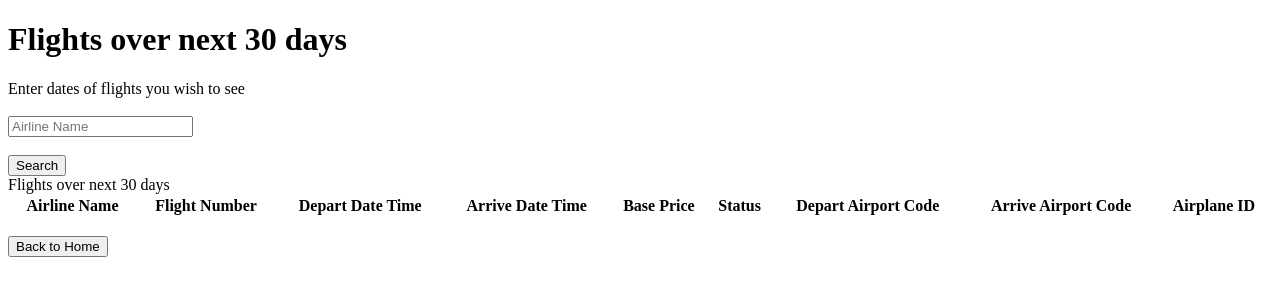
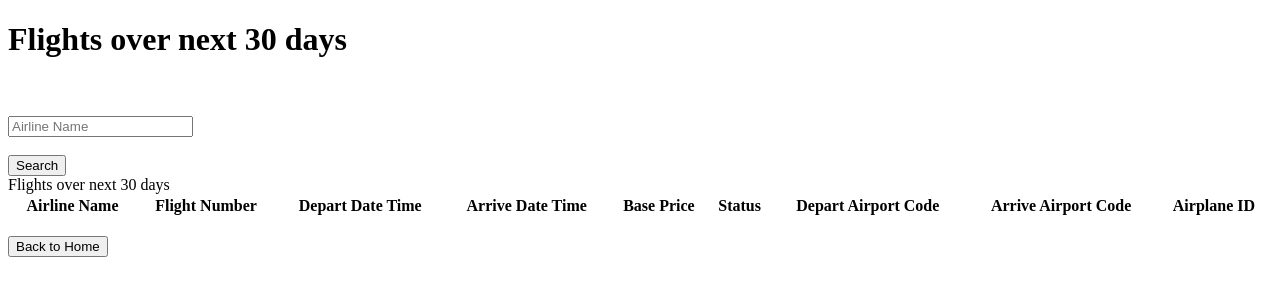
Before and after one commit to jaehahuh/Online-Air-Ticket-Reservation-System, a Flask app: page /ViewFlights in a window 1280 px wide. Shown: the top 300 px of the page. Run offline with Flask 2, Linux system fonts and the light colour scheme; the visitor is signed in with stand-in values (Sample User, id 1); lists and menus that the app fills with data are empty.

Commit message:
Add files via upload

```diff
--- a/part3/templates/ViewFlights.html
+++ b/part3/templates/ViewFlights.html
@@ -7,7 +7,6 @@
 <body>
    <h1>Flights over next 30 days</h1>
    <form action="/StaffFlightView" method="post">
-       Enter dates of flights you wish to see
        </br>
        </br>
        <input type = "text" name = "airline_name" placeholder = "Airline Name"/><br>
```
